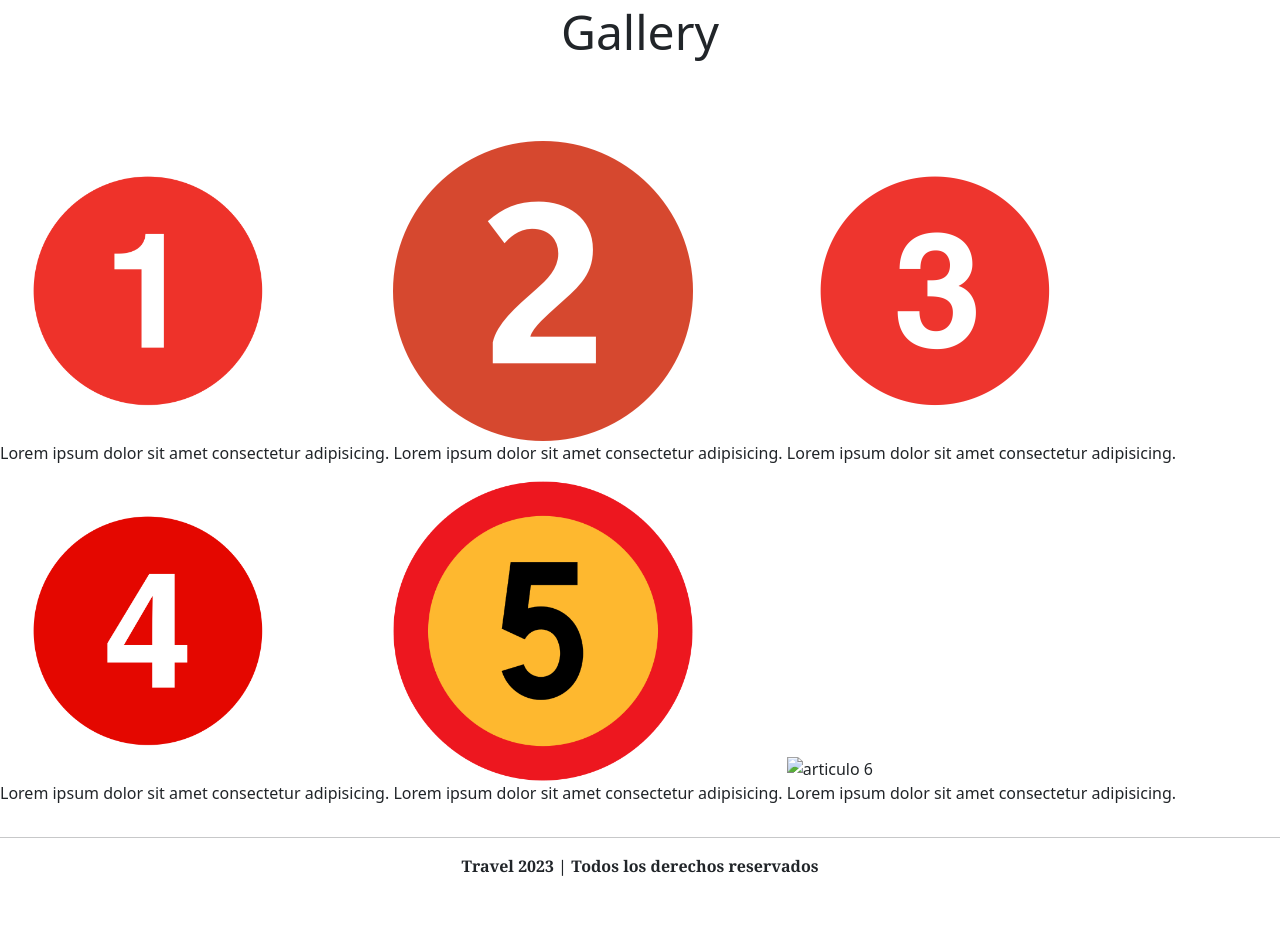
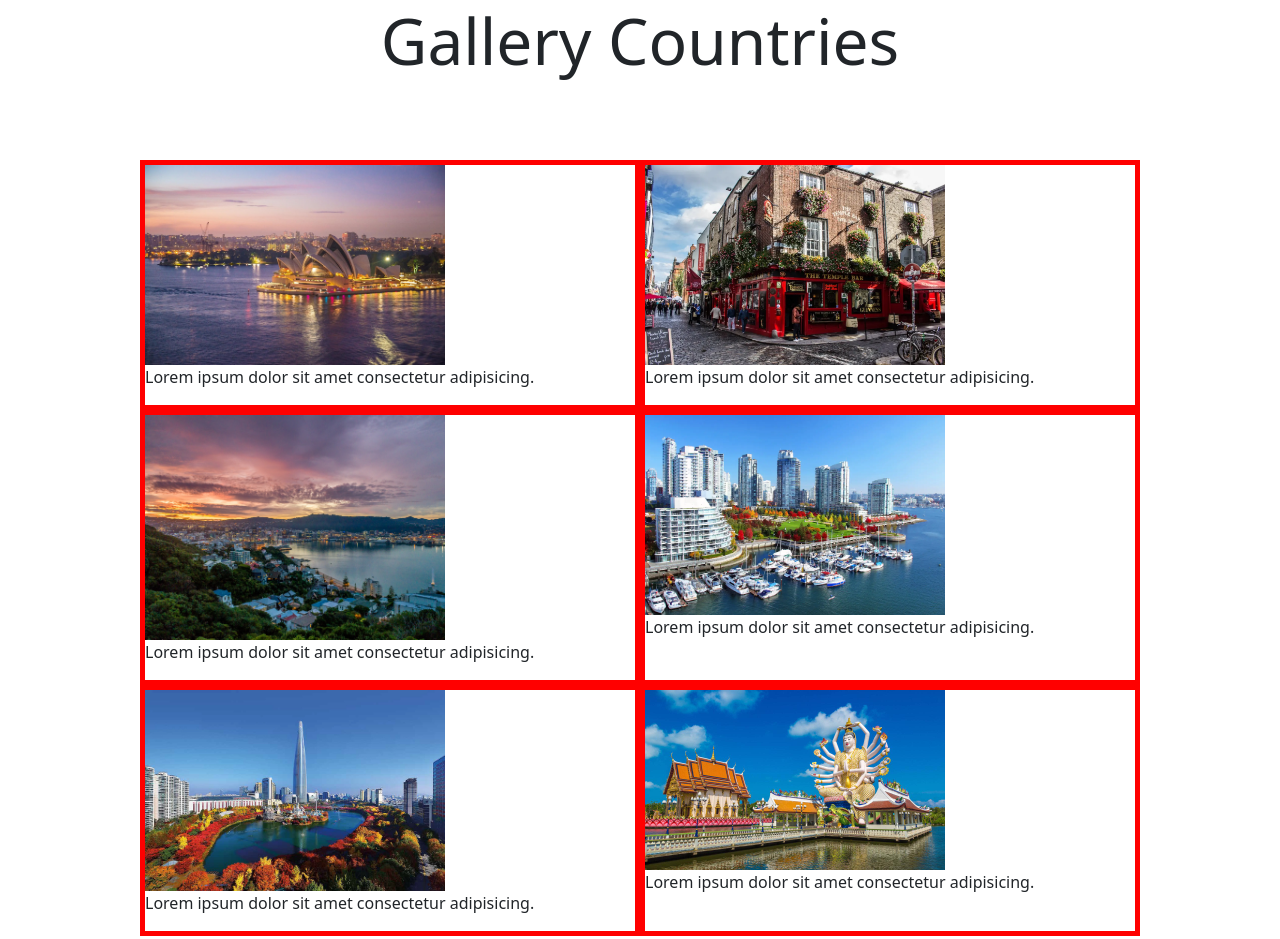
Before and after one commit to DiroOxxo/PFBarroso, a plain HTML site: page index.html in a window 1280 px wide. Shown: the part 3021-3960 px from the top of the page. Before the commit the page ends 3915 px from the top, so only its background shows below. Drawn offline with nearby package versions, Linux system fonts and the light colour scheme.

Commit message:
solucion imagenes gallery

```diff
--- a/index.html
+++ b/index.html
@@ -131,25 +131,25 @@
     <!--Fin Section-->
 
     <!--Section 2-->
-    <h2 class="text-gallery">Gallery</h2>
+    <h2 class="text-gallery">Gallery Countries</h2>
     <section class="contenedor2-section">
         <div class="galeria">
-            <div class="box box1"><img src="img/1.png" alt="articulo 1">
+            <div class="box box1"><img src="img/australia.jpg" alt="paisaje sobre Australia">
                 <p>Lorem ipsum dolor sit amet consectetur adipisicing.</p>
             </div>
-            <div class="box box2"><img src="img/2.png" alt="articulo 2">
+            <div class="box box2"><img src="img/irlanda.jpeg" alt="articulo 2">
                 <p>Lorem ipsum dolor sit amet consectetur adipisicing.</p>
             </div>
-            <div class="box box3"><img src="img/3.png" alt="articulo 3">
+            <div class="box box3"><img src="img/nueva-zelanda.jpeg" alt="articulo 3">
                 <p>Lorem ipsum dolor sit amet consectetur adipisicing.</p>
             </div>
-            <div class="box box4"><img src="img/4.png" alt="articulo 4">
+            <div class="box box4"><img src="img/canada.jpg" alt="articulo 4">
                 <p>Lorem ipsum dolor sit amet consectetur adipisicing.</p>
             </div>
-            <div class="box box5"><img src="img/5.png" alt="articulo 5">
+            <div class="box box5"><img src="img/corea-del-sur.jpg" alt="articulo 5">
                 <p>Lorem ipsum dolor sit amet consectetur adipisicing.</p>
             </div>
-            <div class="box box6"><img src="img/6.png" alt="articulo 6">
+            <div class="box box6"><img src="img/tailandia.jpeg" alt="articulo 6">
                 <p>Lorem ipsum dolor sit amet consectetur adipisicing.</p>
             </div>
         </div>
--- a/scss/_main.scss
+++ b/scss/_main.scss
@@ -21,13 +21,7 @@ main .garanty p {
     display: inline-block;
     width: 100vw;
     margin-top: 30px;
-  }
 
-  .section img {
-    width: 400px;
-  }
-
-  .contenedor1-section {
     .section p {
       display: inline-block;
       text-align: end;
@@ -38,16 +32,29 @@ main .garanty p {
     }
   }
 
+  .section img {
+    width: 400px;
+  }
+
   .text-gallery {
     text-align: center;
     font-size: 4rem;
     margin-top: 50px;
   }
 
-  .box {
-    display: inline-block;
+  .galeria {
+    display: flex;
+    flex-wrap: wrap;
+    justify-content: center;
+
+    .box {
+      width: 500px;
+      object-fit: contain;
+      border: 5px solid red;
+
+    }
+
+    img {
+      width: 300px;
+    }
   }
-
-  .galeria img {
-    width: 300px;
-  }
```
Also changed, not shown: css/estilo.css, img/canada.jpg (added), img/corea-del-sur.jpg (added), img/irlanda.jpeg (added), img/nueva-zelanda.jpeg (added), img/tailandia.jpeg (added), 1 other file.
